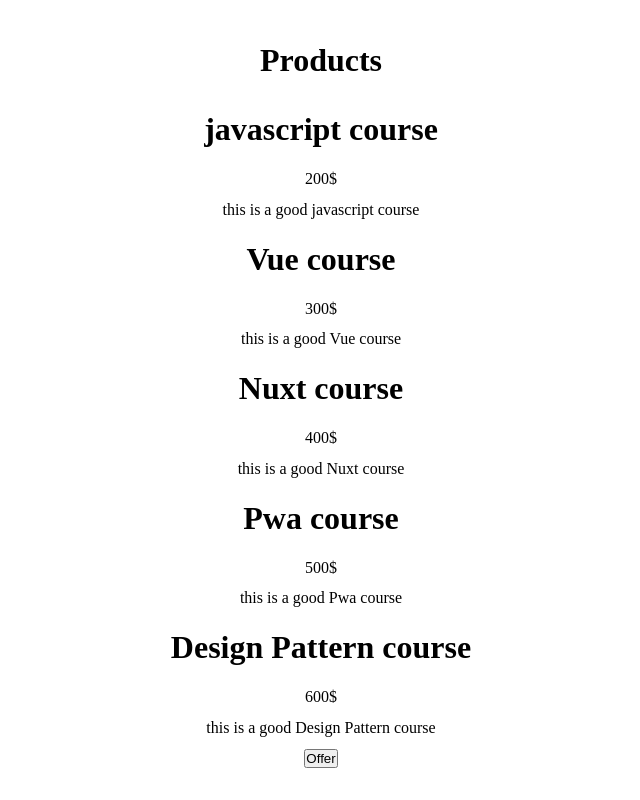
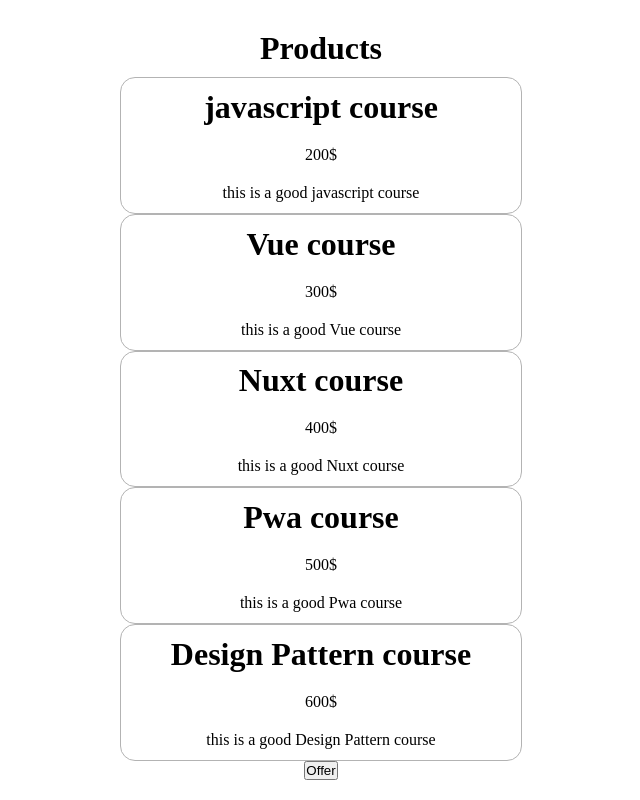
Before and after one commit to danyalbani240/learning-react, a React (Create React App) app: page / in a window 1280 px wide. Shown: the whole page, without its empty margins (319-959 px from the left). Built offline with nearby package versions, Linux system fonts and the light colour scheme.

Commit message:
unusing fragment because we need a parent

```diff
--- a/src/product/Product.js
+++ b/src/product/Product.js
@@ -1,14 +1,12 @@
 // import "./product.css";
 import styles from "./product.module.css";
-//simple using fargment
-import { Fragment } from "react";
 const Product = (props) => {
     return (
-        <Fragment>
+        <div className={styles.product} onClick={props.click}>
             <h1> {props.title}</h1>
             <p>{props.price}</p>
             <p>{props.children}</p>
-        </Fragment>
+        </div>
     );
 };
 export default Product;
```
